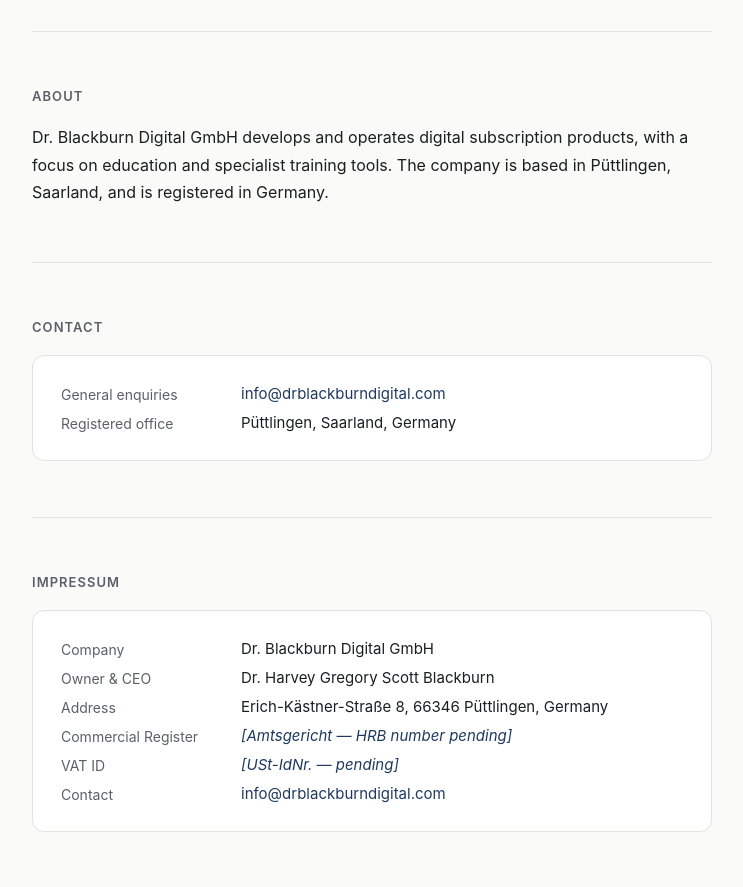
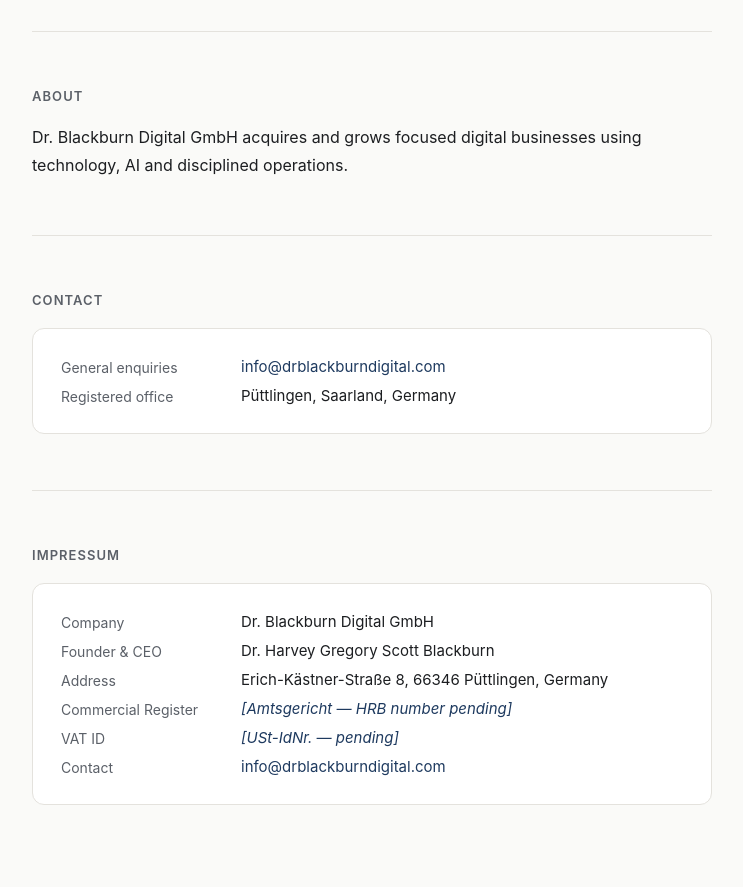
Before and after one commit to Drgblack/drblackburndigital, a plain HTML site: page index.html in a window 1280 px wide. Shown: the part 320-1207 px from the top of the page, without its empty margins (268-1011 px from the left). Drawn offline with Linux system fonts and the light colour scheme.

Commit message:
Update Impressum title to Founder & CEO and revise About text

```diff
--- a/index.html
+++ b/index.html
@@ -163,7 +163,7 @@
 
   <section>
     <h2>About</h2>
-    <p>Dr. Blackburn Digital GmbH develops and operates digital subscription products, with a focus on education and specialist training tools. The company is based in Püttlingen, Saarland, and is registered in Germany.</p>
+    <p>Dr. Blackburn Digital GmbH acquires and grows focused digital businesses using technology, AI and disciplined operations.</p>
   </section>
 
   <section>
@@ -184,7 +184,7 @@
       <dl>
         <dt>Company</dt>
         <dd>Dr. Blackburn Digital GmbH</dd>
-        <dt>Owner &amp; CEO</dt>
+        <dt>Founder &amp; CEO</dt>
         <dd>Dr. Harvey Gregory Scott Blackburn</dd>
         <dt>Address</dt>
         <dd>Erich-Kästner-Straße 8, 66346 Püttlingen, Germany</dd>
```
